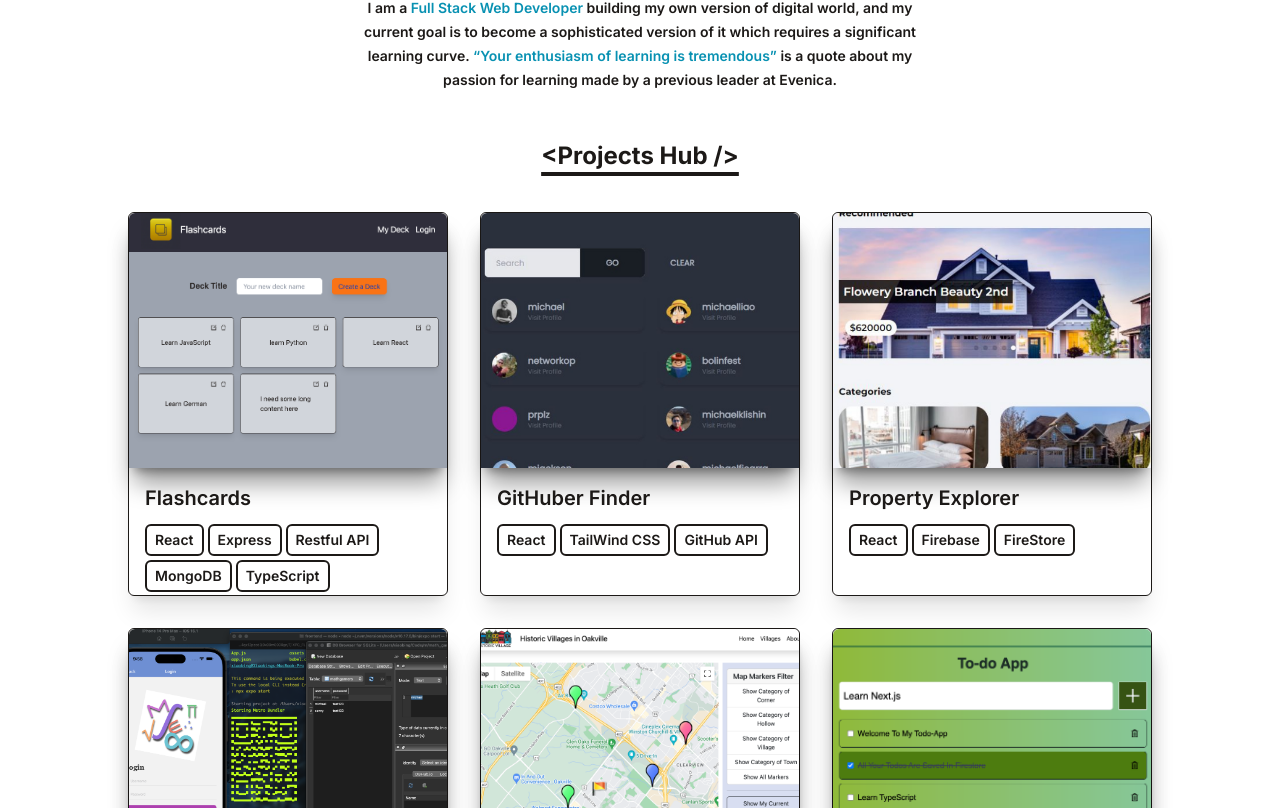
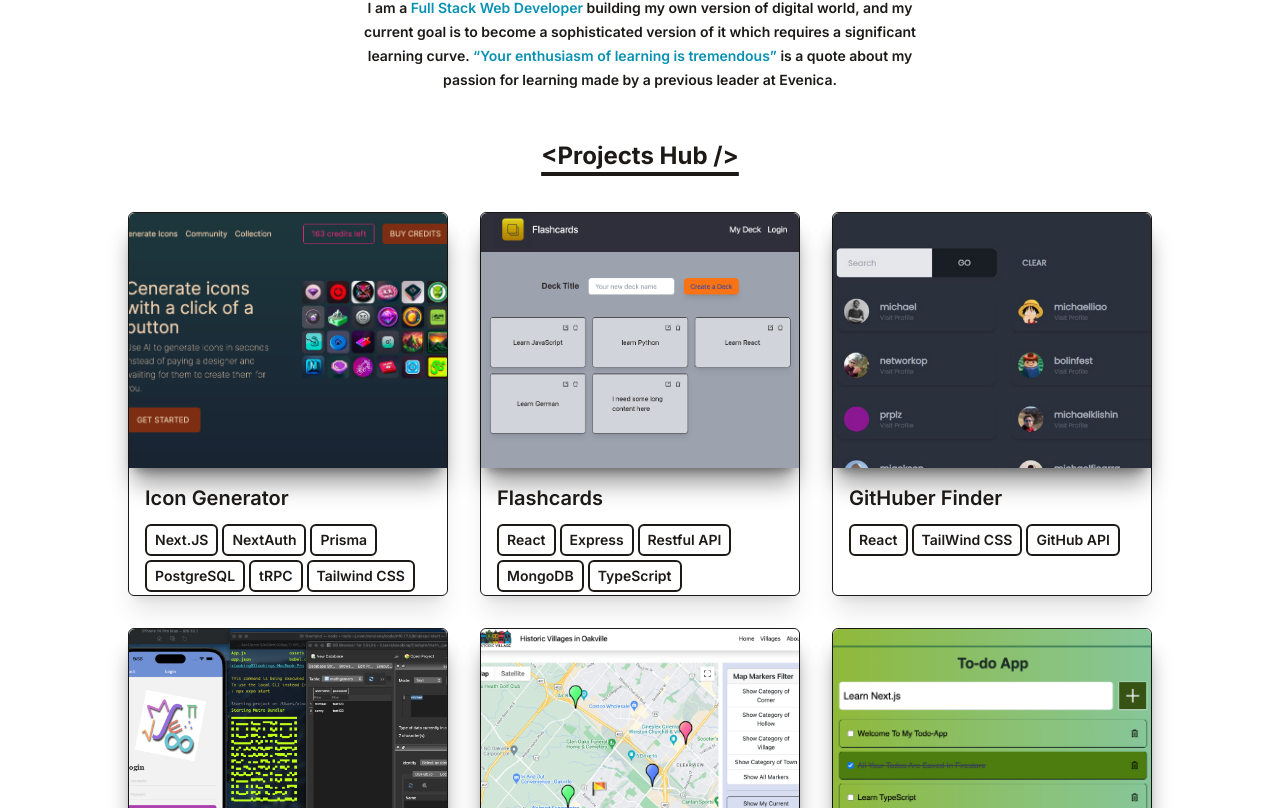
Before and after one commit to lookingforcharlie/portfolio_2023, a React (Vite) app: page / in a window 1280 px wide. Shown: the part 664-1472 px from the top of the page. Built offline with nearby package versions, Linux system fonts and the light colour scheme.

Commit message:
added Icon Generator App

```diff
--- a/src/data/portfolio.js
+++ b/src/data/portfolio.js
@@ -1,4 +1,19 @@
 export default [
+  {
+    title: 'Icon Generator',
+    imgUrl: '/assets/dalle_icons.png',
+    stack: [
+      'Next.JS',
+      'NextAuth',
+      'Prisma',
+      'PostgreSQL',
+      'tRPC',
+      'Tailwind CSS',
+    ],
+    linkLive: 'https://icons.meetxb.com',
+    linkGit: 'https://github.com/lookingforcharlie/dalle-icon-generator',
+    demo: '#',
+  },
   {
     title: 'Flashcards',
     imgUrl: '/assets/flashcards-ss.png',
@@ -15,14 +30,14 @@ export default [
     linkGit: 'https://github.com/lookingforcharlie/new-github-finder',
     demo: '#',
   },
-  {
-    title: 'Property Explorer',
-    imgUrl: '/assets/property530.png',
-    stack: ['React', 'Firebase', 'FireStore'],
-    linkLive: 'https://property-marketplace-jade.vercel.app/',
-    linkGit: 'https://github.com/lookingforcharlie/house-marketplace',
-    demo: '#',
-  },
+  // {
+  //   title: 'Property Explorer',
+  //   imgUrl: '/assets/property530.png',
+  //   stack: ['React', 'Firebase', 'FireStore'],
+  //   linkLive: 'https://property-marketplace-jade.vercel.app/',
+  //   linkGit: 'https://github.com/lookingforcharlie/house-marketplace',
+  //   demo: '#',
+  // },
   {
     title: 'Mobile Math Game',
     imgUrl: '/assets/mathGame.png',
```
Also changed, not shown: public/assets/dalle_icons.png (added).
